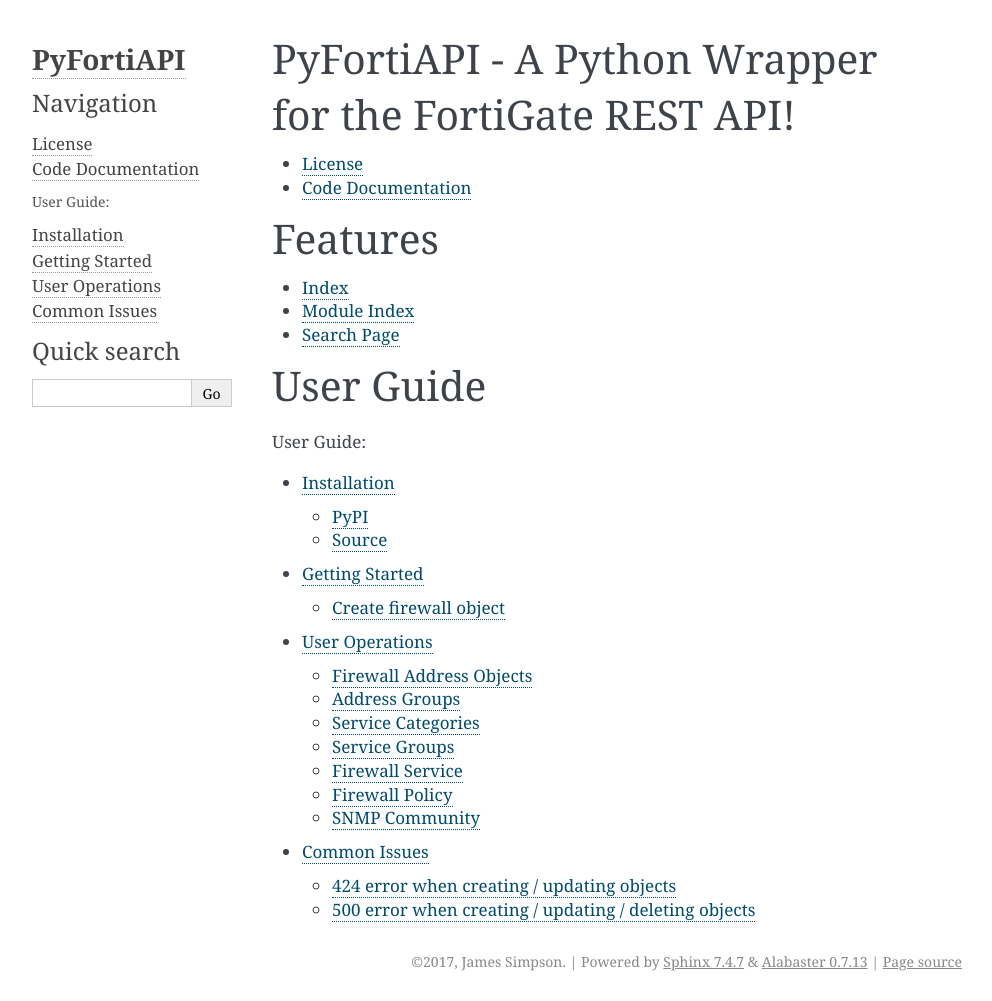
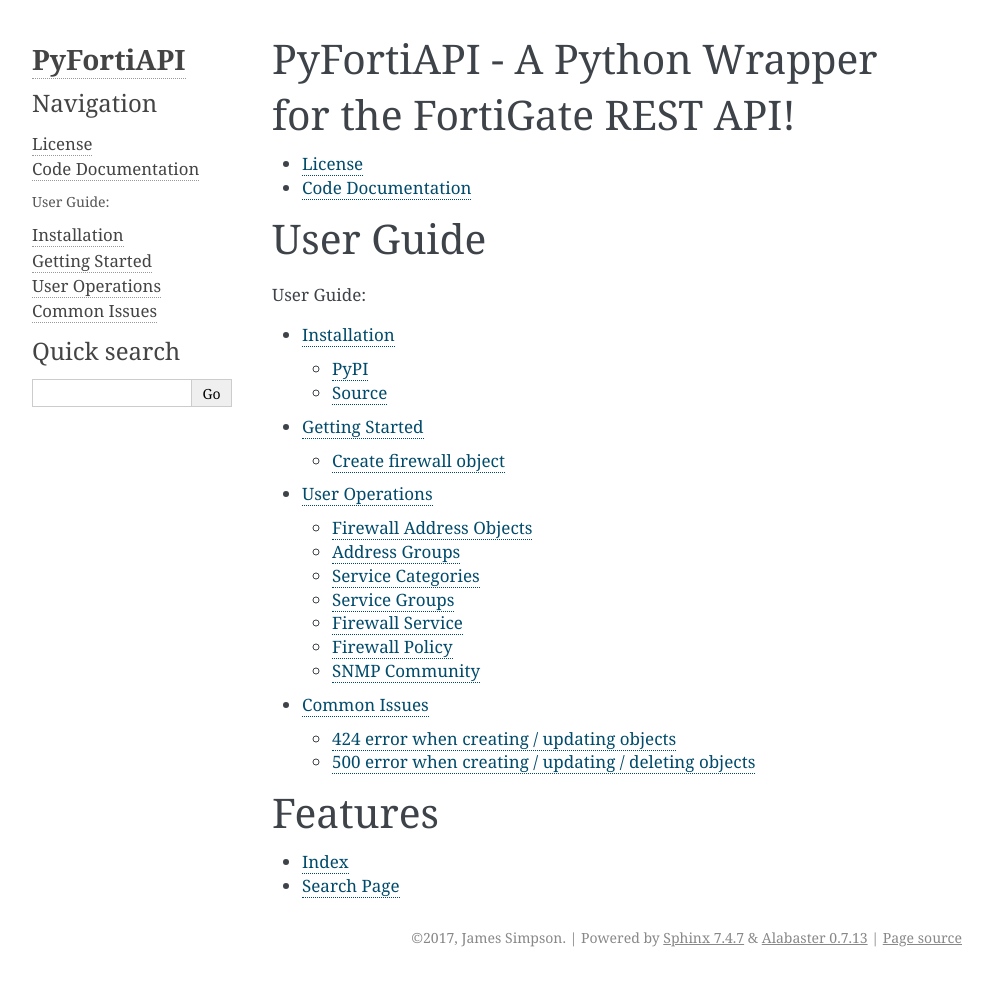
Before and after one commit to PyFortiAPI/PyFortiAPI, a Sphinx documentation site: the page built from docs/index.rst, in a window 1280 px wide and 1001 px high. Shown: the whole window, without its empty margins (148-1140 px from the left). Built offline with Sphinx 7.4.7, drawn with Linux system fonts in a browser that asks for light colours; some of the changed lines change nothing that is shown.

Commit message:
minor doc updates

```diff
--- a/docs/code.rst
+++ b/docs/code.rst
@@ -1,5 +1,5 @@
 Code Documentation
-******************
+==================
 
 .. autoclass:: pyfortiapi.FortiGate
     :members:
--- a/docs/index.rst
+++ b/docs/index.rst
@@ -7,13 +7,6 @@
    license
    code
 
-
-Features
-========
-
-* :ref:`genindex`
-* :ref:`modindex`
-* :ref:`search`
 
 User Guide
 ==========
@@ -26,3 +19,9 @@
    user/quickstart
    user/operations
    user/common_issues
+
+Features
+========
+
+* :ref:`genindex`
+* :ref:`search`
```
